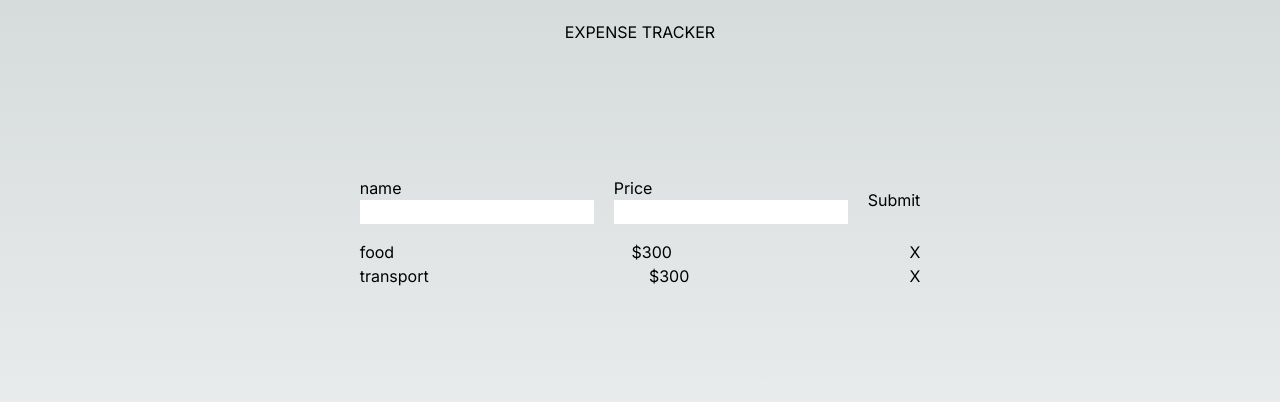
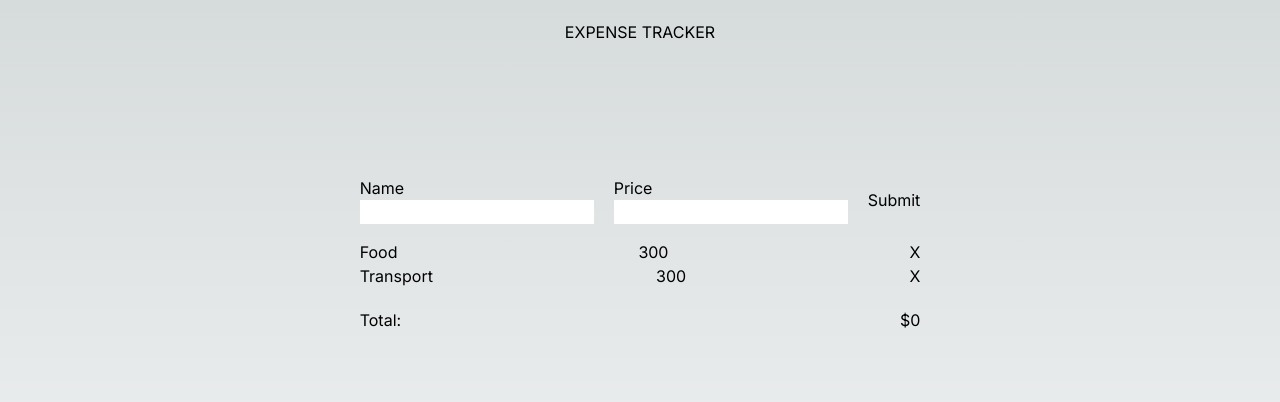
Before and after one commit to Petsamuel/Xpenzes, a Next.js app: page / in a window 1280 px wide. Shown: the top 402 px of the page. Built offline with nearby package versions, Linux system fonts and the light colour scheme.

Commit message:
installed firebase

```diff
--- /dev/null
+++ b/src/app/firebase.tsx
@@ -0,0 +1,19 @@
+// Import the functions you need from the SDKs you need
+import { initializeApp } from "firebase/app";
+// TODO: Add SDKs for Firebase products that you want to use
+// https://firebase.google.com/docs/web/setup#available-libraries
+import { getFirestore } from "firebase/firestore";
+
+// Your web app's Firebase configuration
+const firebaseConfig = {
+  apiKey: "AIzaSyAVJCziq5WQeFI1f6CCfYVwlBZdT4XLzSE",
+  authDomain: "side-projects-7b226.firebaseapp.com",
+  projectId: "side-projects-7b226",
+  storageBucket: "side-projects-7b226.appspot.com",
+  messagingSenderId: "727159662616",
+  appId: "1:727159662616:web:1b372d07367ae480307b6d",
+};
+
+// Initialize Firebase
+const app = initializeApp(firebaseConfig);
+export const db = getFirestore(app);
--- a/src/app/layout.tsx
+++ b/src/app/layout.tsx
@@ -1,22 +1,28 @@
-import type { Metadata } from 'next'
-import { Inter } from 'next/font/google'
-import './globals.css'
+import { Header } from "./components/Header";
+import { Footer } from "./components/Footer";
+import type { Metadata } from "next";
+import { Inter } from "next/font/google";
+import "./globals.css";
 
-const inter = Inter({ subsets: ['latin'] })
+const inter = Inter({ subsets: ["latin"] });
 
 export const metadata: Metadata = {
-  title: 'Create Next App',
-  description: 'Generated by create next app',
-}
+  title: "Create Next App",
+  description: "Generated by create next app",
+};
 
 export default function RootLayout({
   children,
 }: {
-  children: React.ReactNode
+  children: React.ReactNode;
 }) {
   return (
     <html lang="en">
-      <body className={inter.className}>{children}</body>
+      <body className={inter.className}>
+        <Header />
+        {children}
+        <Footer />
+      </body>
     </html>
-  )
+  );
 }
--- a/src/app/page.tsx
+++ b/src/app/page.tsx
@@ -1,49 +1,83 @@
 "use client";
-
-import { Header } from "@/components/Header";
-import { Footer } from "@/components/Footer";
 import { useState, useEffect } from "react";
+import { collection, doc, setDoc } from "firebase/firestore";
+import { db } from "./firebase";
 
 export default function Home() {
+  const [total, setTotal] = useState(0);
+  const [value, setValue] = useState({ title: "", price: "" });
   const [list, setList] = useState([
     {
       title: "food",
-      price: "$300",
+      price: "300",
     },
     {
       title: "transport",
-      price: "$300",
+      price: "300",
     },
   ]);
+  // add items to database
+
+  const addItem = async (e: React.FormEvent<HTMLFormElement>) => {
+    e.preventDefault();
+    setList([...list, value]);
+    const docRef = await setDoc(doc(db, "expenses", value.title), value);
+    console.log(docRef);
+  };
+
+  // read items
+  // delete items frm database
 
   return (
     <>
-      <Header />
       <main className="flex min-h-screen flex-col items-center justify-between p-24">
         <div className="">
           <form className="py-4 flex items-center justify-evenly gap-5">
             <div className="flex flex-col items-start">
-              <label>name</label>
-              <input type="text" name="title" />
+              <label>Name</label>
+              <input
+                type="text"
+                name="title"
+                value={value.title}
+                onChange={(e) => {
+                  setValue({ ...value, title: e.target.value });
+                }}
+              />
             </div>
             <div className="flex flex-col ">
               <label>Price</label>
-              <input type="text" name="price" />
+              <input
+                type="text"
+                name="price"
+                value={value.price}
+                onChange={(e) => {
+                  setValue({ ...value, price: e.target.value });
+                }}
+              />
             </div>
-            <input type="submit" className="cursor-pointer" />
+            <input
+              type="submit"
+              className="cursor-pointer"
+              onClick={(e) => addItem(e)}
+            />
           </form>
           <ul>
             {list.map((value, id) => (
               <li key={id} className="flex justify-between ">
-                <span>{value.title}</span>
-                <span>{value.price}</span>
+                <div className="capitalize">{value.title}</div>
+                <div>{value.price}</div>
                 <input type="button" value="X" />
               </li>
             ))}
           </ul>
+          {list.length != 0 && (
+            <div className="flex justify-between py-5">
+              <span>Total:</span>
+              <span>${total}</span>
+            </div>
+          )}
         </div>
       </main>
-      <Footer />
     </>
   );
 }
```
Also changed, not shown: package.json (+6 -4 lines), src/app/auth/login.tsx (added), src/app/components/Footer.tsx (renamed from src/components/Footer.tsx), src/app/components/Header.tsx (renamed from src/components/Header.tsx), 2 other files (tests, documents, lock files or other folders).
